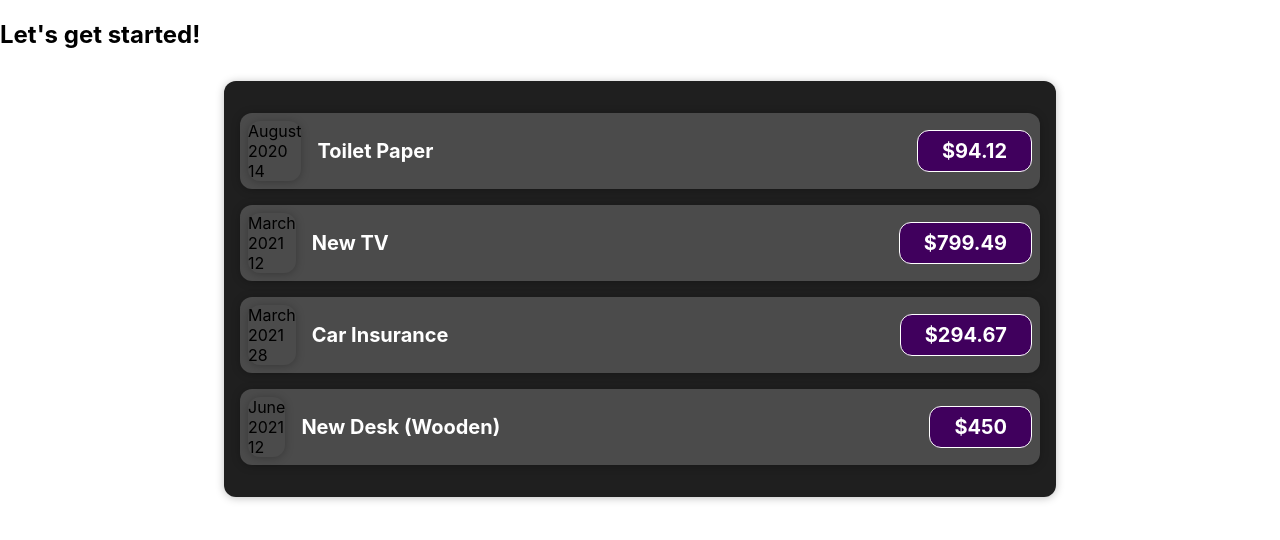
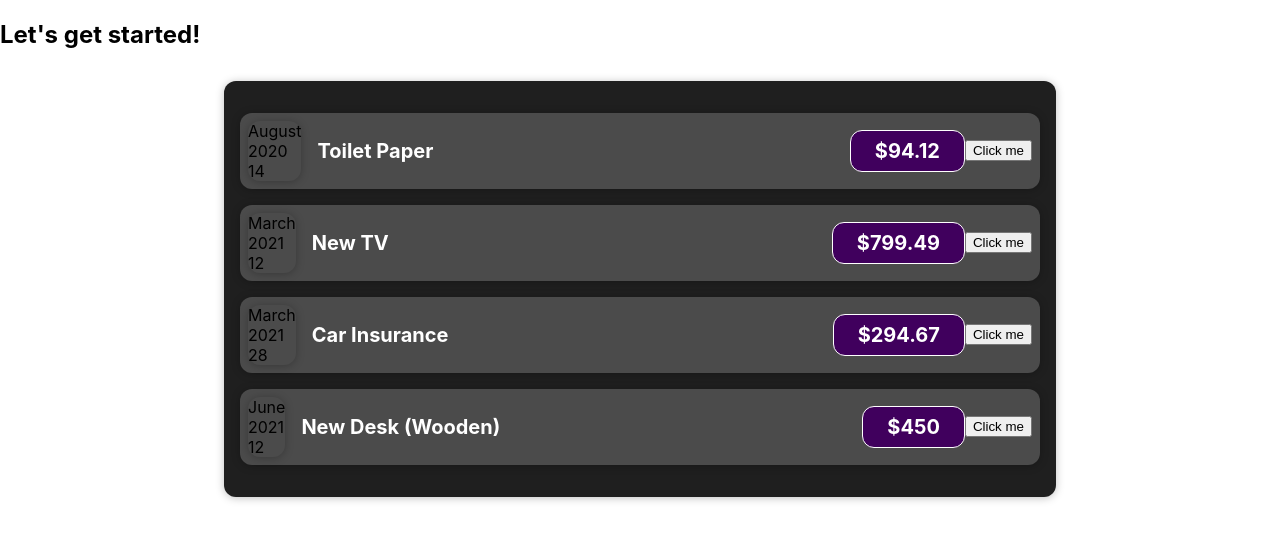
Before and after one commit to Ankitiwari26/ExpenseTArackerSharpener, a React (Create React App) app: page / in a window 1280 px wide. Shown: the top 540 px of the page. Built offline with nearby package versions, Linux system fonts and the light colour scheme.

Commit message:
Created a eventhandler in  ExpenseItem.js file and printed clicked on console

```diff
--- a/src/Components/Expenseitem.js
+++ b/src/Components/Expenseitem.js
@@ -3,6 +3,10 @@ import "./ExpenseItem.css";
 import Card from "./Card";
 
 function ExpenseItem(props) {
+  const clickHandler = () => {
+    console.log("Clicked me!!!!!");
+  };
+
   return (
     <Card className="expense-item">
       <ExpenseDate date={props.date} />
@@ -10,6 +14,7 @@ function ExpenseItem(props) {
         <h2>{props.title}</h2>
         <div className="expense-item__price">${props.amount}</div>
       </div>
+      <button onClick={clickHandler}>Click me</button>
     </Card>
   );
 }
```
